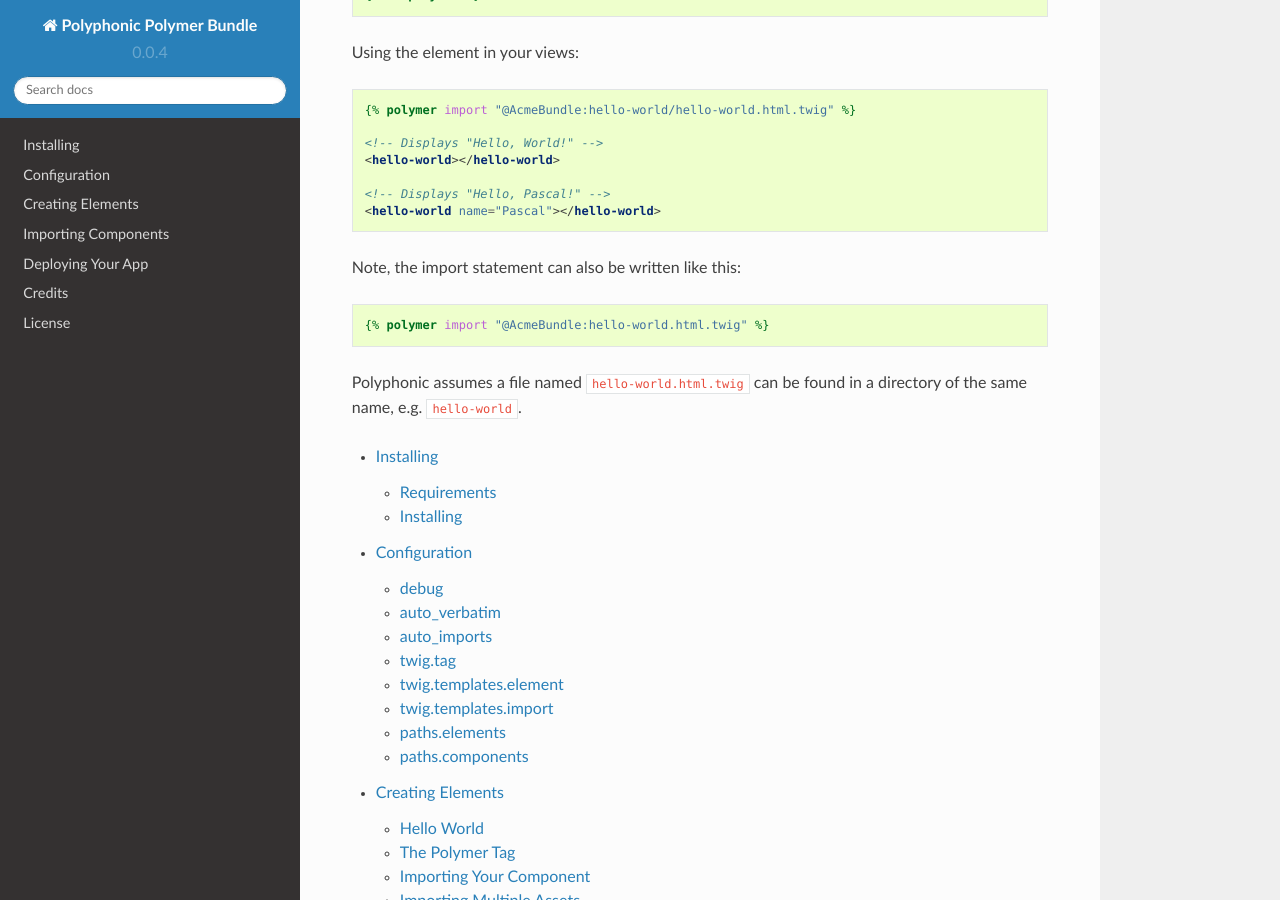
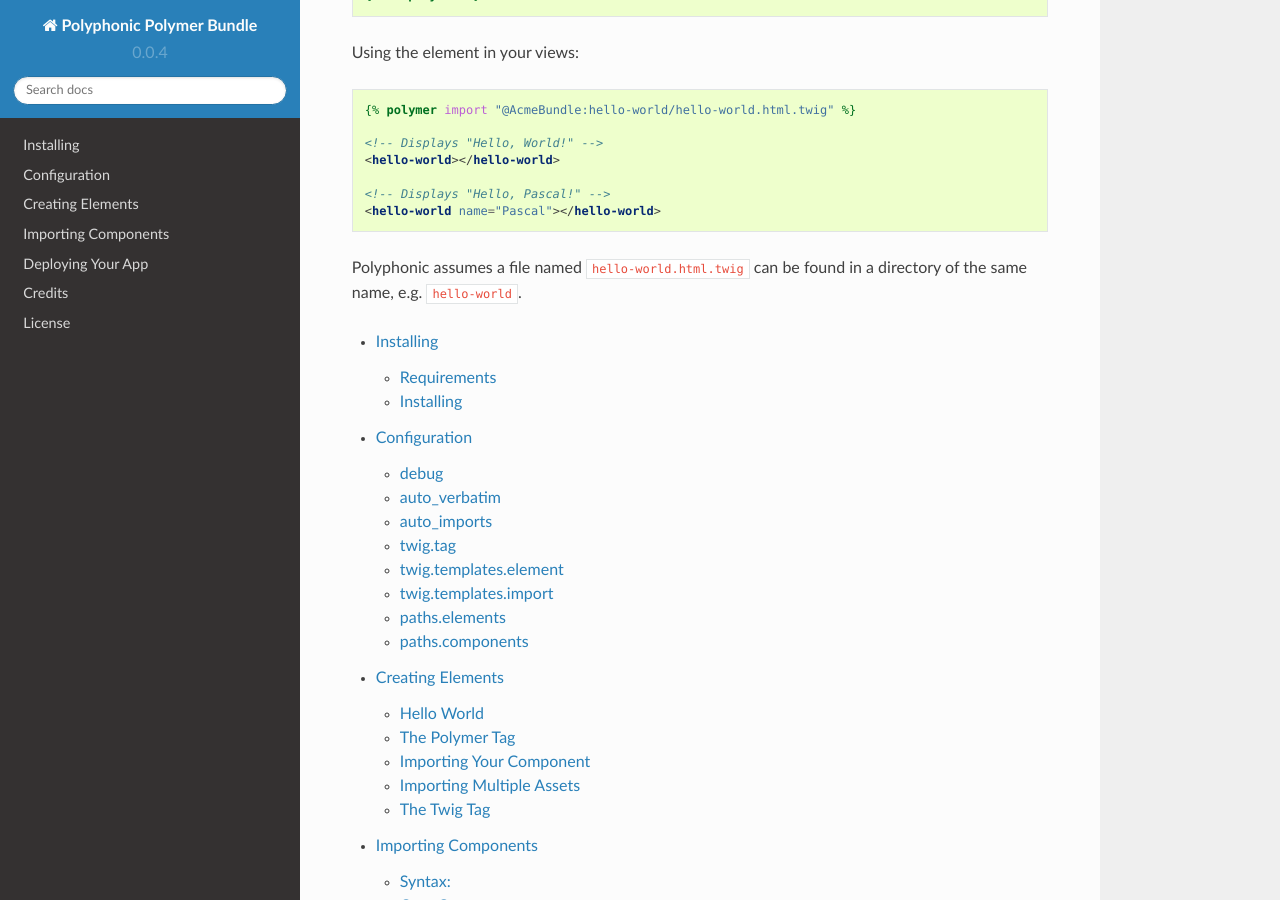
Before and after one commit to headzoo/polymer-bundle, a Sphinx documentation site: the page built from Resources/doc/index.rst, in a window 1280 px wide and 900 px high, scrolled down 1039 px. Built offline with Sphinx 7.4.7 and the Read the Docs theme 2.0.0, drawn with Linux system fonts in a browser that asks for light colours.

Commit message:
Updated docs
[ci skip]

```diff
--- a/Resources/doc/index.rst
+++ b/Resources/doc/index.rst
@@ -59,12 +59,6 @@
     <!-- Displays "Hello, Pascal!" -->
     <hello-world name="Pascal"></hello-world>
 
-Note, the import statement can also be written like this:
-
-.. sourcecode:: twig
-
-    {% polymer import "@AcmeBundle:hello-world.html.twig" %}
-
 Polyphonic assumes a file named ``hello-world.html.twig`` can be found
 in a directory of the same name, e.g. ``hello-world``.
 
```
